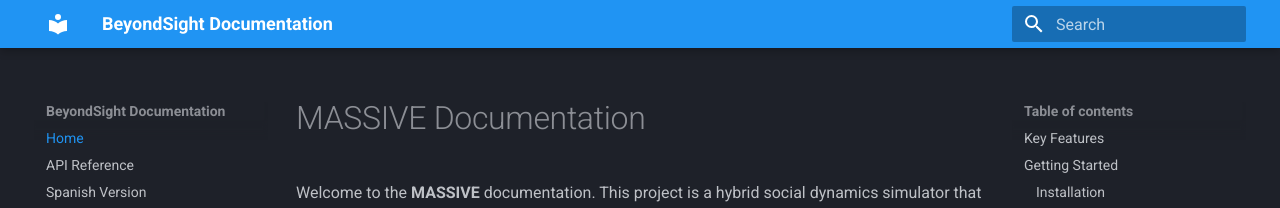
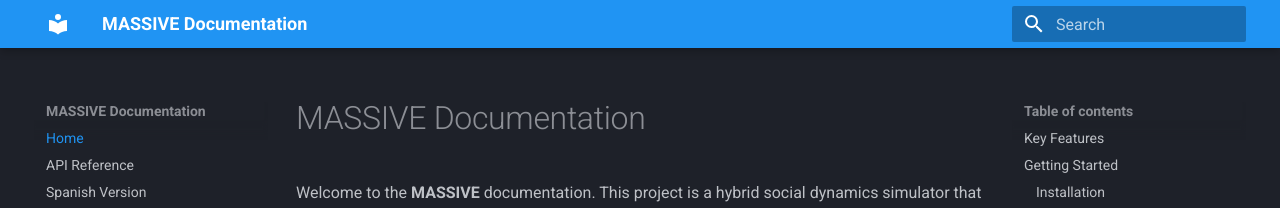
Before and after one commit to Adlgr87/BeyondSight, an MkDocs documentation site: the page built from docs/index.md, in a window 1280 px wide. Shown: the top 208 px of the page. Built offline with MkDocs 1.6.1 and Material for MkDocs 9.7.7, drawn with Linux system fonts in a browser that asks for light colours.

Commit message:
fix: branding MASSIVE + HF deploy SPACE_ID + checkout v4
Agent-Logs-Url: https://github.com/Adlgr87/MASSIVE/sessions/a5b96263-89ef-43a8-b643-24b031539d74

Co-authored-by: Adlgr87 <164441450+Adlgr87@users.noreply.github.com>

```diff
--- a/mkdocs.yml
+++ b/mkdocs.yml
@@ -1,5 +1,5 @@
-site_name: BeyondSight Documentation
-site_description: Hybrid social dynamics simulator — Numerical core + LLM as regime selector.
+site_name: MASSIVE Documentation
+site_description: MASSIVE — Hybrid social dynamics simulator. Numerical core + LLM as regime selector.
 theme:
   name: material
   palette:
```
Also changed, not shown: 2 other files.
